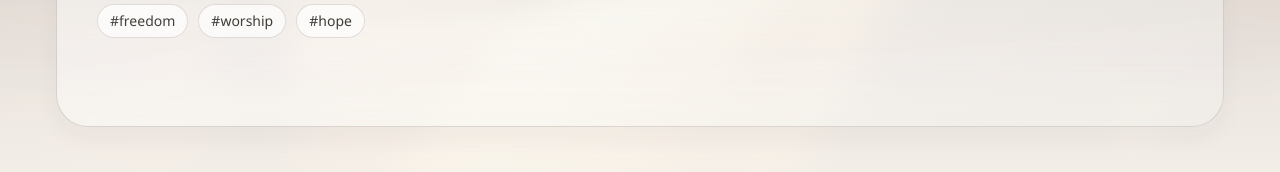
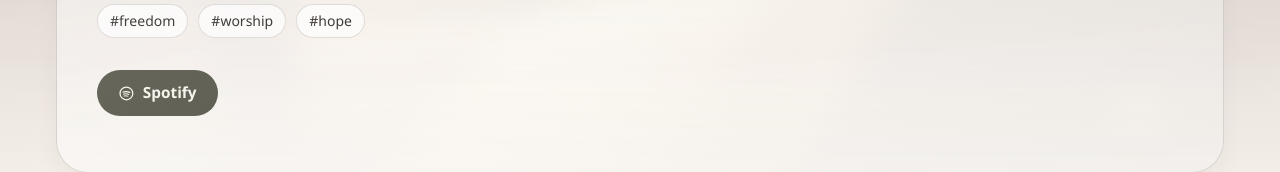
Before and after one commit to alexandergartley/the-gartleys, a Next.js app: page /songs/amazing-grace-hallelujah in a window 1280 px wide. Shown: the part 857-1029 px from the top of the page. Built offline with nearby package versions, Linux system fonts and the light colour scheme.

Commit message:
Add Spotify link for Amazing Grace

```diff
--- a/content/songs.ts
+++ b/content/songs.ts
@@ -213,6 +213,10 @@ I can tear the loaf again and again and again`,
     },
     mediaEmbedUrl: "https://www.youtube-nocookie.com/embed/NsDT2IPlTgc",
     streamingLinks: [
+      {
+        label: "Spotify",
+        href: "https://open.spotify.com/track/4CPL2jss7rVU4feAm4Guif?si=e2d4af8cc1fa401a"
+      },
       {
         label: "YouTube",
         href: "https://www.youtube.com/watch?v=NsDT2IPlTgc"
```
